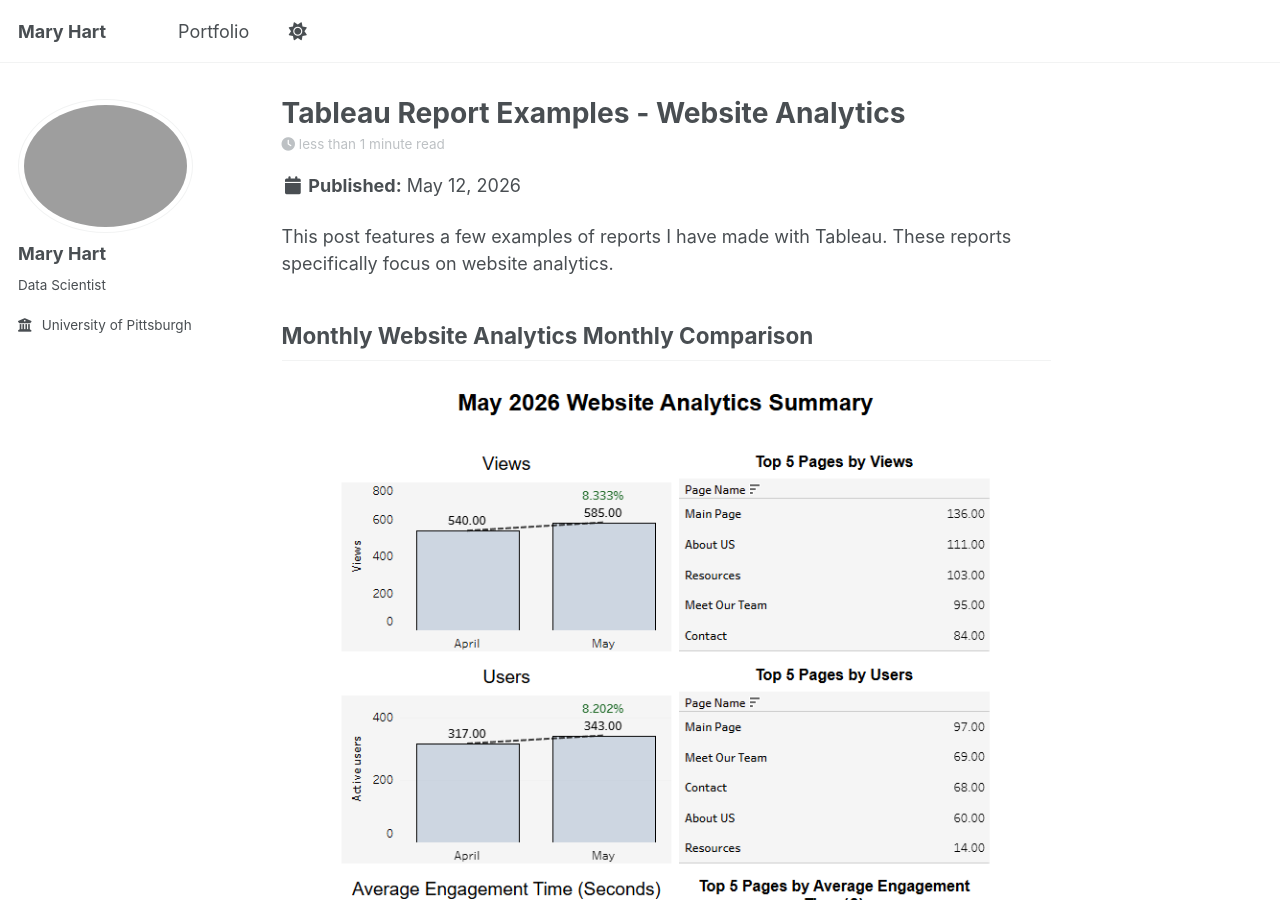
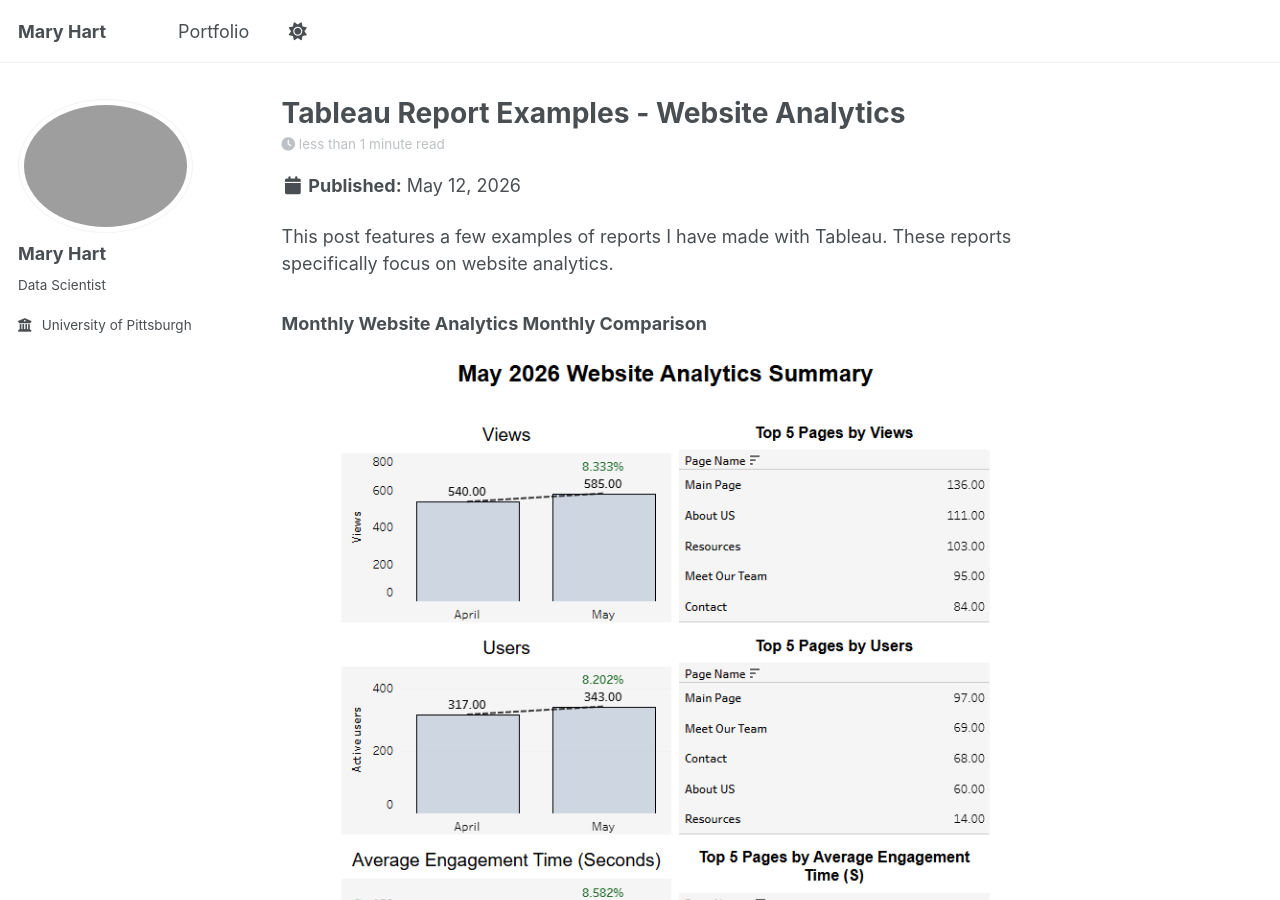
Before and after one commit to maryh-1/maryh-1.github.io, a Jekyll site: the page built from _posts/2026-05-12-Tableau-Report-Examples.md, in a window 1280 px wide and 900 px high. Built offline with Jekyll 4.4.1, drawn with Linux system fonts in a browser that asks for light colours; a script bundle is joined from its source files by our own code; library files that are not in the unit come from our copies.

```diff
--- a/_posts/2026-05-12-Tableau-Report-Examples.md
+++ b/_posts/2026-05-12-Tableau-Report-Examples.md
@@ -4,14 +4,14 @@ layout: single
 ---
 This post features a few examples of reports I have made with Tableau. These reports specifically focus on website analytics.
 
-## Monthly Website Analytics Monthly Comparison
+### Monthly Website Analytics Monthly Comparison
 
 ![Monthly Website Analytics Report](/images/Generic_Web_Monthly.png)
 
-## Monthly Website Analytics Year-to-Year Comparison
+### Monthly Website Analytics Year-to-Year Comparison
 
 ![Monthly Website Analytics Report YoY](/images/Generic_Web_YoY.png)
 
-## Website Analytics Fiscal Year Reports
+### Website Analytics Fiscal Year Reports
 
 ![Annual Website Analytics Report](/images/Generic_Web_Annual.png)
```
